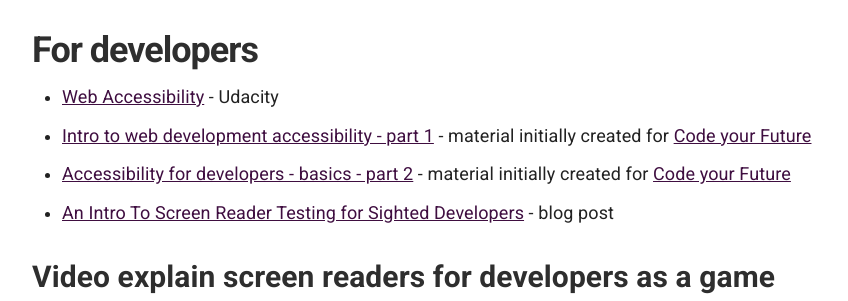
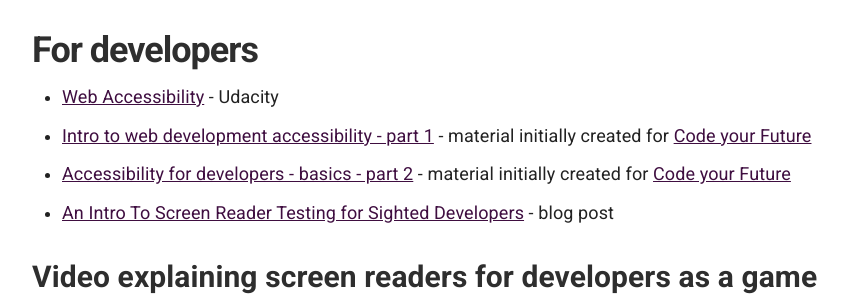
Before and after one commit to numbat70/inclusion2021, a Jekyll site: the page built from _docs/accessibility/training.md, in a window 1280 px wide and 900 px high, scrolled down 1299 px, cut to the strip 0-301 px from the top of the window. Shown: the whole strip, without its empty margins (358-1206 px from the left). Built offline with Jekyll 4.4.1, drawn with Linux system fonts in a browser that asks for light colours.

Commit message:
fix typo

```diff
--- a/_docs/accessibility/training.md
+++ b/_docs/accessibility/training.md
@@ -43,7 +43,7 @@ order: 10
 - [Accessibility for developers - basics - part 2](https://docs.google.com/presentation/d/15PG1w766J_EJGSVOnrjrn6ti_-K_7hdRjXZzA-sxTQ4/edit?usp=sharing) - material initially created for [Code your Future](https://codeyourfuture.io/)
 - [An Intro To Screen Reader Testing for Sighted Developers](http://uncaughtreferenceerror.com/a-crash-course-to-screenreaders-for-sighted-developers/) - blog post
 
-### Video explain screen readers for developers as a game
+### Video explaining screen readers for developers as a game
 <iframe width="560" height="315" src="https://www.youtube.com/embed/HE2R86EZPMA" frameborder="0" allow="accelerometer; autoplay; clipboard-write; encrypted-media; gyroscope; picture-in-picture" allowfullscreen></iframe>
 
 <hr class="big">
```
